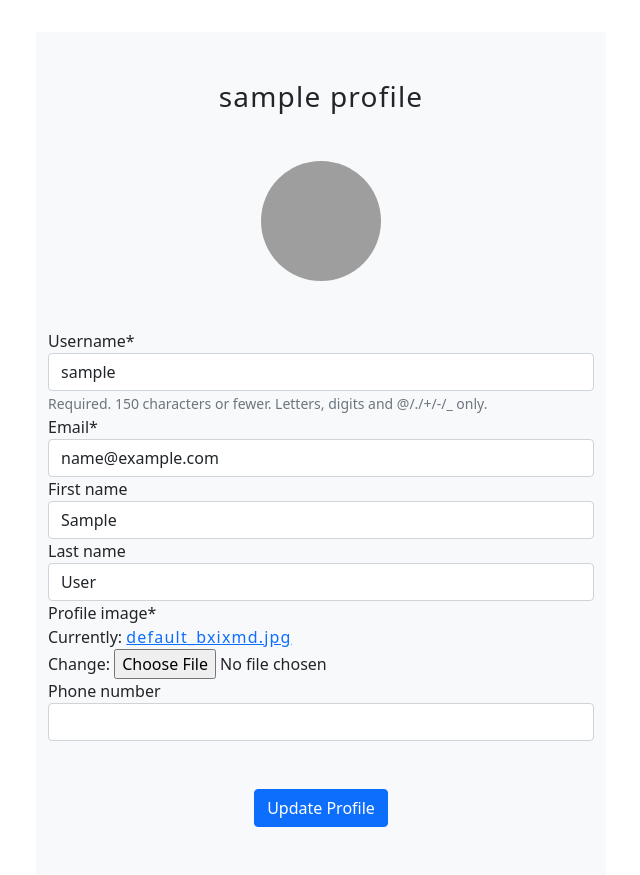
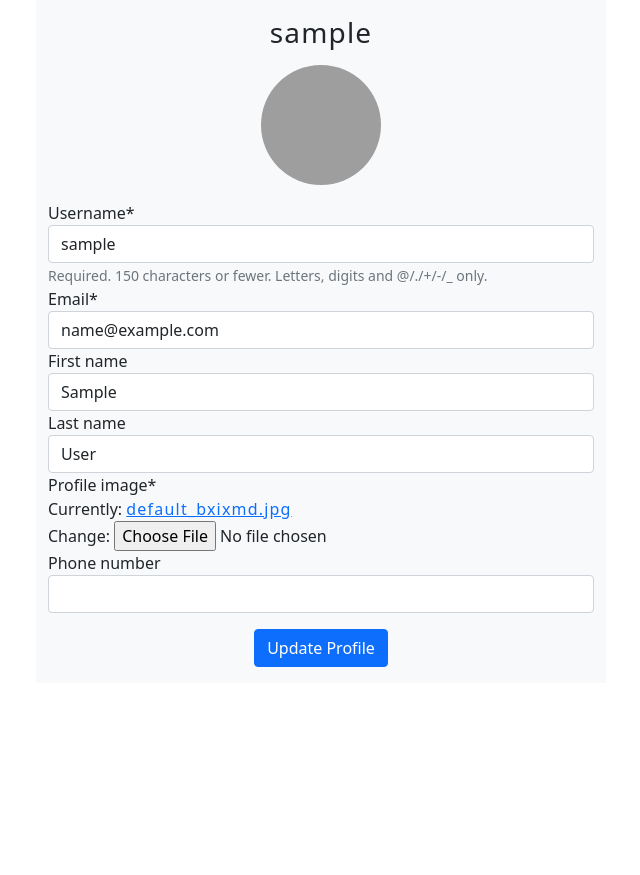
Before and after one commit to PeterLourens/kiwipiano, a Django app: page /update_profile/ in a window 1280 px wide. Shown: the part 86-961 px from the top of the page, without its empty margins (319-959 px from the left). After the commit the page ends 753 px from the top, so only its background shows below. Run offline with Django 3.2, Linux system fonts and the light colour scheme; the visitor is signed in with stand-in values (Sample User, id 1); some libraries are stand-ins or nearby versions; grey boxes are pictures that could not be loaded.

Commit message:
Adjust profile update page.

```diff
--- a/templates/base.html
+++ b/templates/base.html
@@ -71,7 +71,7 @@
 
     <section class="container-fluid">
         <div class="row">
-            <div class="col-12 my-3">
+            <div class="col-12">
                 {% if messages %}
                     {% for message in messages %}
                         <p class="alert alert-info text-center" role="alert">{{ message }}</p>
--- a/templates/profile/profile.html
+++ b/templates/profile/profile.html
@@ -9,7 +9,7 @@
             <div class="row text-center">
                 <div class="col-md-4">
                     <h5 class="my-3 fw-bold">{{ user }}</h5>
-                    <img class="rounded-circle" id="profile-image" src="{{ user.profile.profile_image.url }}" alt="">
+                    <img class="rounded-circle" id="profile-image" src="{{ user.profile.profile_image.url }}" alt="User profile image">
                 </div>
                 <div class="col-md-6 mt-3">
                     <p><span class="fw-bold">Username:</span> {{ user.username }}</p>
--- a/templates/profile/update_profile.html
+++ b/templates/profile/update_profile.html
@@ -7,33 +7,24 @@
 <main class="profile-container container">
     <div class="row justify-content-center">
         <div class="col-md-6 bg-light">
-
             {% if user.is_authenticated %}
             <div class="row text-center">
                 <div class="col-12">
-                    <h3 class="my-5">{% block title %} {{ user.profile }} {% endblock %}</h3>
-                    <img class="rounded-circle" id="profile-image" src="{{ user.profile.profile_image.url }}" alt="">
+                    <h3 class="my-3">{{ user }}</h3>
+                    <img class="rounded-circle" id="profile-image" src="{{ user.profile.profile_image.url }}" alt="User profile image">
                 </div>
             </div>
-
-            <form action="" method="POST" enctype="multipart/form-data" class="my-5">
+            <form action="" method="POST" enctype="multipart/form-data" class="my-3">
                 {% csrf_token %}
                 <div class="form-group my-3">
                     {{ user_profile_form|crispy }}
                     {{ profile_update_form|crispy }}
                 </div>
-
-                {% if redirect_field_value %}
-                <input type="hidden" name="{{ redirect_field_name }}" value="{{ redirect_field_value }}" />
-                {% endif %}
-
-                <div class="form-group my-3 text-center my-5">
+                <div class="form-group text-center">
                     <button class="btn btn-primary" type="submit">Update Profile</button>
                 </div>
             </form>
-
             {% endif %}
-
         </div>
     </div>
 </main>
```
